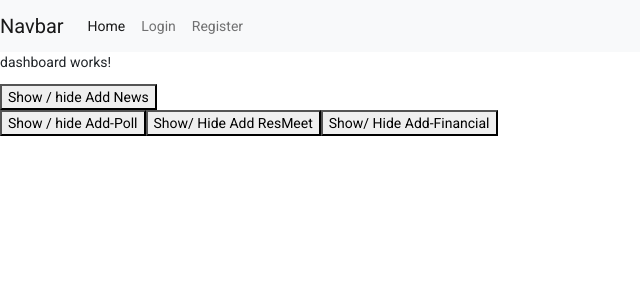
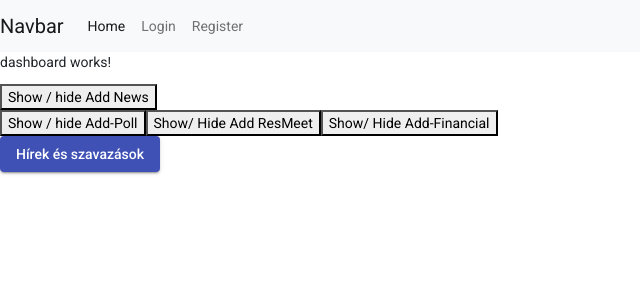
Before and after one commit to UranvarosAsza/SZD, an Angular app in the folder Frontend/SzDFrontend/: page / in a window 1280 px wide. Shown: the top 300 px of the page, without its empty margins (0-640 px from the left). Built offline with nearby package versions, Linux system fonts and the light colour scheme.

Commit message:
News and polls on dashboard now toggle-switchable

```diff
--- a/Frontend/SzDFrontend/src/app/components/dashboard/dashboard.component.html
+++ b/Frontend/SzDFrontend/src/app/components/dashboard/dashboard.component.html
@@ -12,9 +12,9 @@
 
 <app-add-financial></app-add-financial>
 <br>
-<!--
 
-<app-news></app-news>
-<app-poll></app-poll>
-
--->
+<div *ngIf="showNewsandPolls == true" >
+    <app-news></app-news>
+    <app-poll></app-poll>
+</div>
+<button mat-raised-button color="primary" (click)="showhide()">Hírek és szavazások</button>
--- a/Frontend/SzDFrontend/src/app/components/dashboard/dashboard.component.ts
+++ b/Frontend/SzDFrontend/src/app/components/dashboard/dashboard.component.ts
@@ -9,6 +9,9 @@ import { AuthService } from 'src/app/services/auth.service';
 })
 export class DashboardComponent implements OnInit {
 
+
+  showNewsandPolls = false;
+
   constructor(public auth: AuthService) {}
 
 
@@ -17,4 +20,11 @@ export class DashboardComponent implements OnInit {
     //console.log(this.auth.user$.subscribe(data=>{console.log(data)}));
   }
 
+  showhide(){
+    if(this.showNewsandPolls == true){
+      this.showNewsandPolls = false;
+    }else{
+      this.showNewsandPolls = true;
+    }
+  }
 }
```
